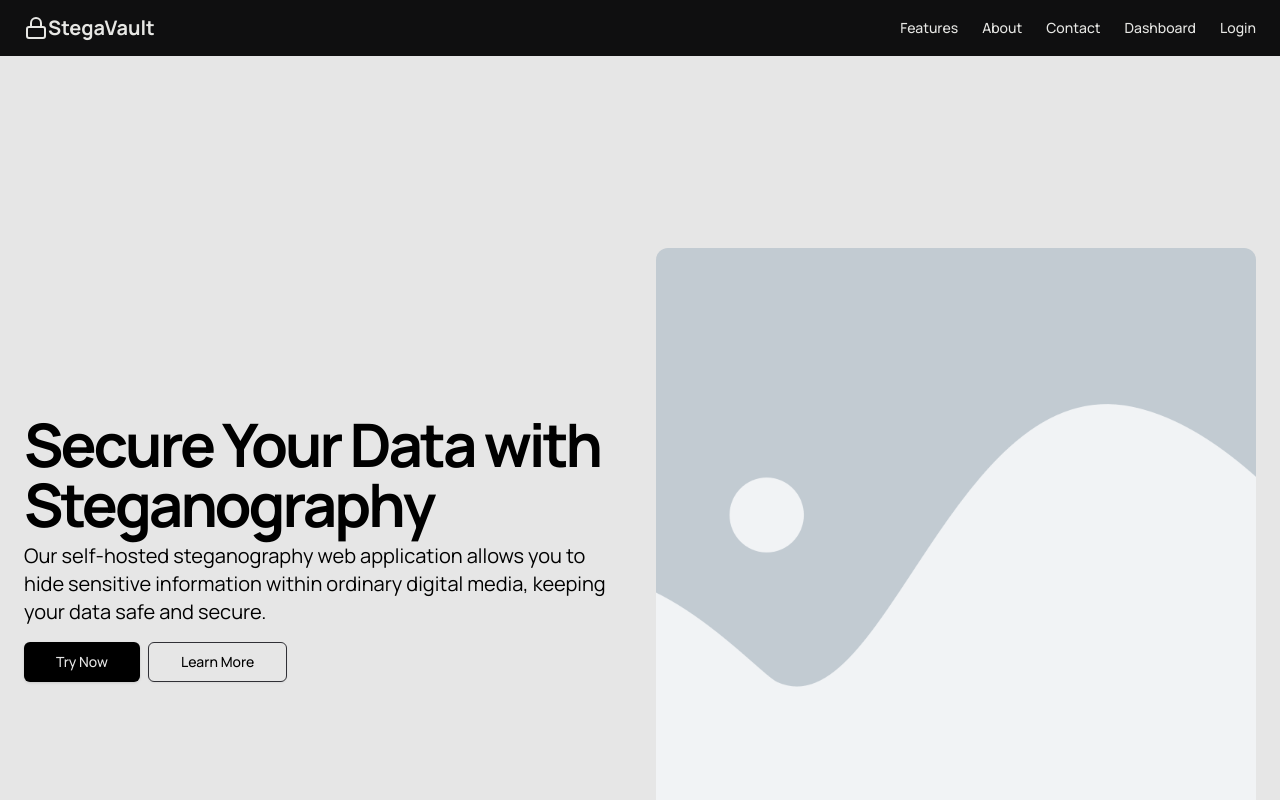
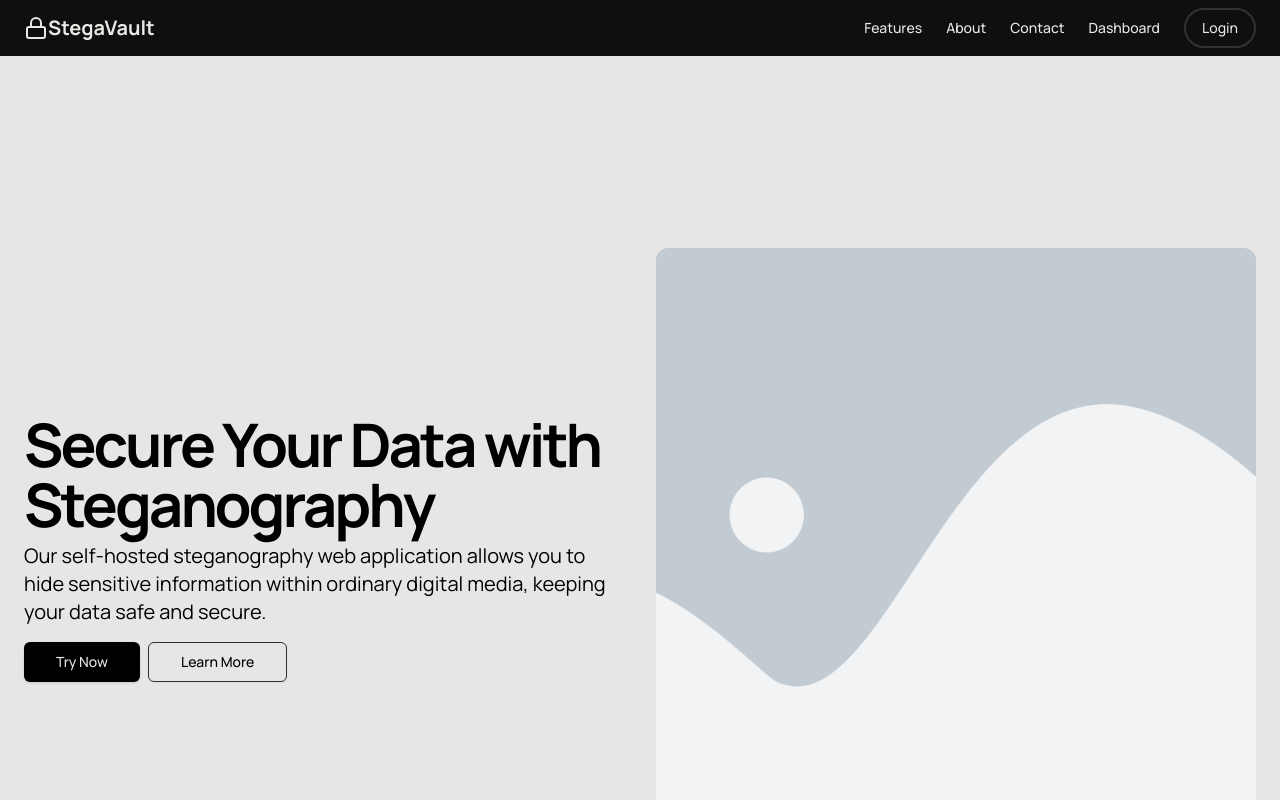
Before and after one commit to Quinta0/StegaVault, a Next.js app in the folder frontend/: page / in a window 1280 px wide. Shown: the top 800 px of the page. Built offline with nearby package versions, Linux system fonts and the light colour scheme.

Commit message:
Little stuff

```diff
--- a/frontend/app/page.tsx
+++ b/frontend/app/page.tsx
@@ -140,7 +140,7 @@ export default function Component() {
         </section>
       </main>
       <footer className="flex flex-col gap-2 sm:flex-row py-6 w-full shrink-0 items-center px-4 md:px-6 border-t">
-        <p className="text-xs text-muted-foreground">&copy; 2024 Steganography App. All rights reserved.</p>
+        <p className="text-xs text-muted-foreground">&copy; 2024 Quintavalle Pietro. All rights reserved.</p>
         <nav className="sm:ml-auto flex gap-4 sm:gap-6">
           <Link href="#" className="text-xs hover:underline underline-offset-4" prefetch={false}>
             Privacy
--- a/frontend/components/NavBar.tsx
+++ b/frontend/components/NavBar.tsx
@@ -111,7 +111,7 @@ const NavBar: React.FC = () => {
             Dashboard
           </Link>
           {!isLoggedIn ? (
-            <Link href="/login" className="text-sm font-medium hover:underline underline-offset-4" prefetch={false}>
+            <Link href="/login" className="text-sm font-medium hover:underline underline-offset-4 border-2 px-4 py-2 rounded-full" prefetch={false}>
               Login
             </Link>
           ) : (
```
